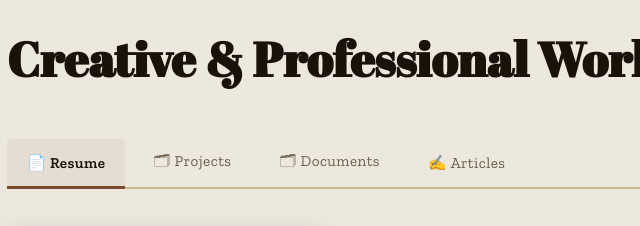
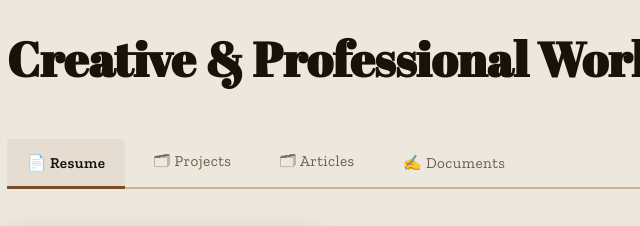
Before and after one commit to Asiloj7/Portfolio, a plain HTML site: page index.html in a window 1280 px wide. Shown: the part 1400-1626 px from the top of the page, 133-773 px from the left. Drawn offline with nearby package versions, Linux system fonts and the light colour scheme.

Commit message:
Update index.html

```diff
--- a/index.html
+++ b/index.html
@@ -560,7 +560,7 @@
                   aria-selected="false"
                   aria-controls="panel-articles"
                   tabindex="-1">
-             🗂 Documents
+             🗂 Articles
           </button>
           <button class="tab-btn"
                   id="tab-documents"
@@ -569,7 +569,7 @@
                   aria-controls="panel-documents"
                   tabindex="-1">
 
-             ✍️ Articles
+             ✍️ Documents
           </button>
              </div>
 
```
